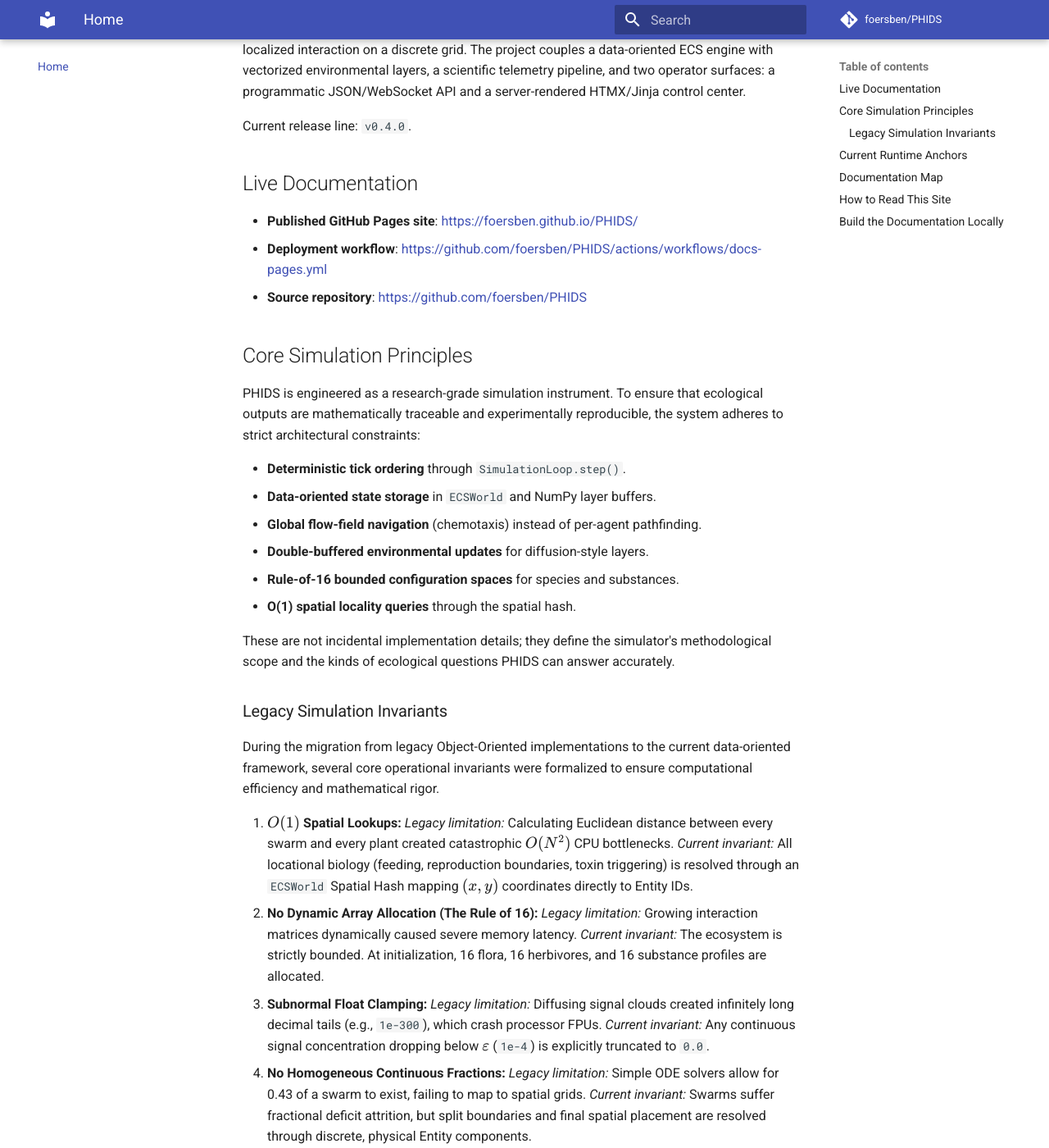
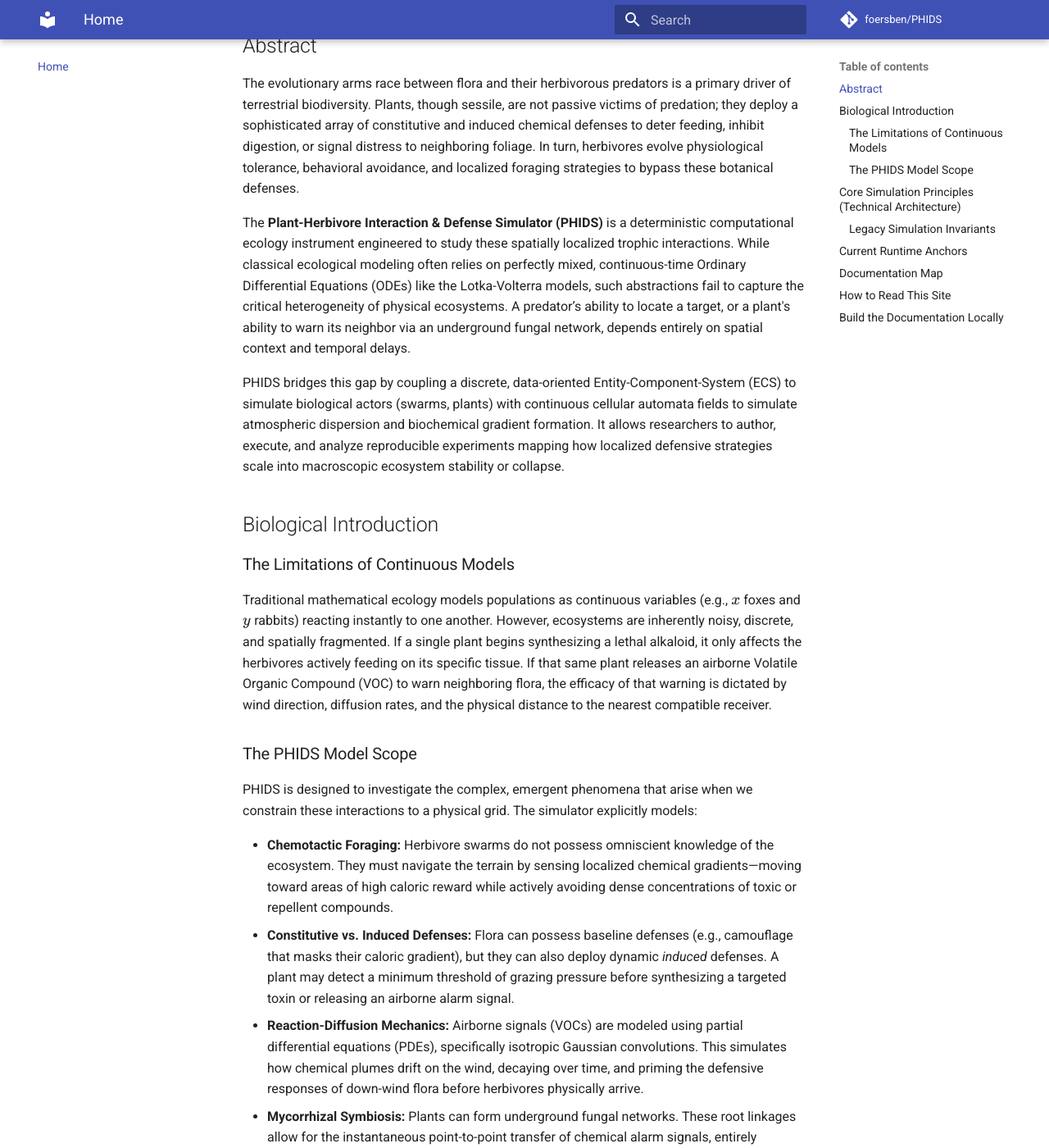
Before and after one commit to foersben/PHIDS, an MkDocs documentation site: the page built from docs/index.md, in a window 1280 px wide and 1400 px high, scrolled down 231 px. Shown: the whole window at 82% size. Built offline with MkDocs 1.6.1 and Material for MkDocs 9.7.7, drawn with Linux system fonts in a browser that asks for light colours; comment, search, counter and statistics services are not loaded; some of the changed text lies outside the part shown.

Commit message:
docs: restructure and consolidate documentation
This commit restructures the fragmented docs/ folder into cohesive scientific, technical, scenario, and development guides. It improves prose, enhances mathematical models, preserves architecture diagrams and preserves the legacy documents where applicable. It also simplifies the MkDocs navigation structure and adds detailed mathematical deep dives into the PDE models used in PHIDS.

```diff
--- a/docs/index.md
+++ b/docs/index.md
@@ -1,44 +1,60 @@
-# PHIDS
+# PHIDS: Plant-Herbivore Interaction & Defense Simulator
 
-PHIDS (Plant-Herbivore Interaction & Defense Simulator) is a deterministic computational ecology system for studying plant–herbivore competition, chemical defense, and spatially localized interaction on a discrete grid. The project couples a data-oriented ECS engine with vectorized environmental layers, a scientific telemetry pipeline, and two operator surfaces: a programmatic JSON/WebSocket API and a server-rendered HTMX/Jinja control center.
+## Abstract
 
-Current release line: `v0.4.0`.
+The evolutionary arms race between flora and their herbivorous predators is a primary driver of terrestrial biodiversity. Plants, though sessile, are not passive victims of predation; they deploy a sophisticated array of constitutive and induced chemical defenses to deter feeding, inhibit digestion, or signal distress to neighboring foliage. In turn, herbivores evolve physiological tolerance, behavioral avoidance, and localized foraging strategies to bypass these botanical defenses.
 
-## Live Documentation
+The **Plant-Herbivore Interaction & Defense Simulator (PHIDS)** is a deterministic computational ecology instrument engineered to study these spatially localized trophic interactions. While classical ecological modeling often relies on perfectly mixed, continuous-time Ordinary Differential Equations (ODEs) like the Lotka-Volterra models, such abstractions fail to capture the critical heterogeneity of physical ecosystems. A predator’s ability to locate a target, or a plant's ability to warn its neighbor via an underground fungal network, depends entirely on spatial context and temporal delays.
 
-- **Published GitHub Pages site**: <https://foersben.github.io/PHIDS/>
-- **Deployment workflow**: <https://github.com/foersben/PHIDS/actions/workflows/docs-pages.yml>
-- **Source repository**: <https://github.com/foersben/PHIDS>
+PHIDS bridges this gap by coupling a discrete, data-oriented Entity-Component-System (ECS) to simulate biological actors (swarms, plants) with continuous cellular automata fields to simulate atmospheric dispersion and biochemical gradient formation. It allows researchers to author, execute, and analyze reproducible experiments mapping how localized defensive strategies scale into macroscopic ecosystem stability or collapse.
 
-## Core Simulation Principles
+## Biological Introduction
 
-PHIDS is engineered as a research-grade simulation instrument. To ensure that ecological outputs are mathematically traceable and experimentally reproducible, the system adheres to strict architectural constraints:
+### The Limitations of Continuous Models
+Traditional mathematical ecology models populations as continuous variables (e.g., $x$ foxes and $y$ rabbits) reacting instantly to one another. However, ecosystems are inherently noisy, discrete, and spatially fragmented. If a single plant begins synthesizing a lethal alkaloid, it only affects the herbivores actively feeding on its specific tissue. If that same plant releases an airborne Volatile Organic Compound (VOC) to warn neighboring flora, the efficacy of that warning is dictated by wind direction, diffusion rates, and the physical distance to the nearest compatible receiver.
 
-- **Deterministic tick ordering** through `SimulationLoop.step()`.
-- **Data-oriented state storage** in `ECSWorld` and NumPy layer buffers.
-- **Global flow-field navigation** (chemotaxis) instead of per-agent pathfinding.
-- **Double-buffered environmental updates** for diffusion-style layers.
-- **Rule-of-16 bounded configuration spaces** for species and substances.
-- **O(1) spatial locality queries** through the spatial hash.
+### The PHIDS Model Scope
+PHIDS is designed to investigate the complex, emergent phenomena that arise when we constrain these interactions to a physical grid. The simulator explicitly models:
 
-These are not incidental implementation details; they define the simulator's methodological scope and the kinds of ecological questions PHIDS can answer accurately.
+*   **Chemotactic Foraging:** Herbivore swarms do not possess omniscient knowledge of the ecosystem. They must navigate the terrain by sensing localized chemical gradients—moving toward areas of high caloric reward while actively avoiding dense concentrations of toxic or repellent compounds.
+*   **Constitutive vs. Induced Defenses:** Flora can possess baseline defenses (e.g., camouflage that masks their caloric gradient), but they can also deploy dynamic *induced* defenses. A plant may detect a minimum threshold of grazing pressure before synthesizing a targeted toxin or releasing an airborne alarm signal.
+*   **Reaction-Diffusion Mechanics:** Airborne signals (VOCs) are modeled using partial differential equations (PDEs), specifically isotropic Gaussian convolutions. This simulates how chemical plumes drift on the wind, decaying over time, and priming the defensive responses of down-wind flora before herbivores physically arrive.
+*   **Mycorrhizal Symbiosis:** Plants can form underground fungal networks. These root linkages allow for the instantaneous point-to-point transfer of chemical alarm signals, entirely bypassing atmospheric diffusion delays, but demanding high metabolic caloric upkeep from the participating plants.
+*   **Density-Dependent Population Dynamics:** Instead of simple starvation, herbivore swarms undergo continuous metabolic attrition, shrinking proportionately when caloric intake falls short of biological upkeep. Conversely, when grazing on dense, undefended flora, surplus energy drives rapid reproduction and macroscopic swarm mitosis (fracturing into new independent herds due to localized crowding).
+
+By providing researchers with the ability to define distinct flora/herbivore species, map complex trigger networks (e.g., "If *Herbivore B* attacks, synthesize *Substance X*"), and dictate environmental conditions (wind, carrying capacity), PHIDS serves as a digital laboratory for investigating theoretical defensive strategies and stability thresholds.
+
+---
+
+## Core Simulation Principles (Technical Architecture)
+
+PHIDS is engineered as a research-grade simulation backend. To ensure that ecological outputs are mathematically traceable and experimentally reproducible, the system adheres to strict architectural constraints:
+
+- **Deterministic tick ordering** through `SimulationLoop.step()`. Given the same configuration, the simulation will yield the exact same tick-by-tick trajectory.
+- **Data-oriented state storage** utilizing an `ECSWorld` to manage biological entities and pre-allocated NumPy array buffers to manage continuous environmental fields.
+- **Global flow-field navigation** instead of independent agent pathfinding. A unified scalar gradient is calculated via Numba JIT compilation, which swarms sample locally.
+- **Double-buffered environmental updates** for diffusion layers to prevent intra-tick read-after-write contamination.
+- **Rule-of-16 bounded configuration spaces** for species and substances to prevent dynamic memory allocation latency during the hot execution loop.
+- **O(1) spatial locality queries** through a Spatial Hash, bypassing catastrophic $O(N^2)$ distance polling.
+
+These are not incidental implementation details; they define the simulator's methodological scope and ensure its high-performance computational efficiency.
 
 ### Legacy Simulation Invariants
 
-During the migration from legacy Object-Oriented implementations to the current data-oriented framework, several core operational invariants were formalized to ensure computational efficiency and mathematical rigor.
+During the migration from legacy Object-Oriented implementations to the current data-oriented framework, several core operational invariants were formalized:
 
 1.  **$O(1)$ Spatial Lookups:**
-    *Legacy limitation:* Calculating Euclidean distance between every swarm and every plant created catastrophic $O(N^2)$ CPU bottlenecks.
+    *Legacy limitation:* Calculating Euclidean distance between every swarm and every plant created severe CPU bottlenecks.
     *Current invariant:* All locational biology (feeding, reproduction boundaries, toxin triggering) is resolved through an `ECSWorld` Spatial Hash mapping $(x, y)$ coordinates directly to Entity IDs.
 2.  **No Dynamic Array Allocation (The Rule of 16):**
-    *Legacy limitation:* Growing interaction matrices dynamically caused severe memory latency.
-    *Current invariant:* The ecosystem is strictly bounded. At initialization, 16 flora, 16 herbivores, and 16 substance profiles are allocated.
+    *Legacy limitation:* Growing interaction matrices dynamically caused memory latency.
+    *Current invariant:* The ecosystem is strictly bounded. At initialization, 16 flora, 16 herbivores, and 16 substance profiles are pre-allocated.
 3.  **Subnormal Float Clamping:**
     *Legacy limitation:* Diffusing signal clouds created infinitely long decimal tails (e.g., `1e-300`), which crash processor FPUs.
     *Current invariant:* Any continuous signal concentration dropping below $\varepsilon$ (`1e-4`) is explicitly truncated to `0.0`.
 4.  **No Homogeneous Continuous Fractions:**
     *Legacy limitation:* Simple ODE solvers allow for 0.43 of a swarm to exist, failing to map to spatial grids.
-    *Current invariant:* Swarms suffer fractional deficit attrition, but split boundaries and final spatial placement are resolved through discrete, physical Entity components.
+    *Current invariant:* Swarms suffer fractional deficit attrition internally, but split boundaries and final spatial placement are resolved through discrete, physical Entity components.
 
 ## Current Runtime Anchors
 
@@ -51,7 +67,7 @@ During the migration from legacy Object-Oriented implementations to the current
 ## Documentation Map
 
 - **Scientific Model** — research scope, detailed breakdown of mathematical models (Chemotaxis, PDEs), biological reasoning, and equations:
-  [`scientific_model/`](scientific_model/index.md)
+  [`scientific_model/`](scientific_model/mathematical_framework.md)
 - **Technical Architecture** — system constraints, package boundaries, loop ownership, interfaces, and telemetry:
   [`technical_architecture/`](technical_architecture/system_architecture.md)
 - **Scenarios** — schema semantics, import/export, and curated examples:
@@ -61,12 +77,12 @@ During the migration from legacy Object-Oriented implementations to the current
 
 ## How to Read This Site
 
-The canonical current-state documentation lives in the structured MkDocs sections above. If you are new to the project, a practical reading order is:
+If you are new to the project, a practical reading order is:
 
-1. start with [`scientific_model/mathematical_framework.md`](scientific_model/mathematical_framework.md),
-2. continue to the deep dives within the scientific model like [`scientific_model/chemotaxis.md`](scientific_model/chemotaxis.md),
-3. inspect the architecture overview under [`technical_architecture/system_architecture.md`](technical_architecture/system_architecture.md),
-4. then use [`technical_architecture/interfaces_and_ui.md`](technical_architecture/interfaces_and_ui.md) or [`scenario_guide/scenario_authoring.md`](scenario_guide/scenario_authoring.md) depending on the surface you are working on.
+1. Start with the deep dives in the [`scientific_model/`](scientific_model/mathematical_framework.md), especially [Chemotaxis & Flow Fields](scientific_model/chemotaxis.md) and [Reaction-Diffusion PDEs](scientific_model/reaction_diffusion.md).
+2. Continue to the architecture overview under [`technical_architecture/system_architecture.md`](technical_architecture/system_architecture.md).
+3. Inspect the UI and REST surfaces in [`technical_architecture/interfaces_and_ui.md`](technical_architecture/interfaces_and_ui.md).
+4. Review scenario authoring rules in [`scenario_guide/scenario_authoring.md`](scenario_guide/scenario_authoring.md).
 
 ## Build the Documentation Locally
 
```
